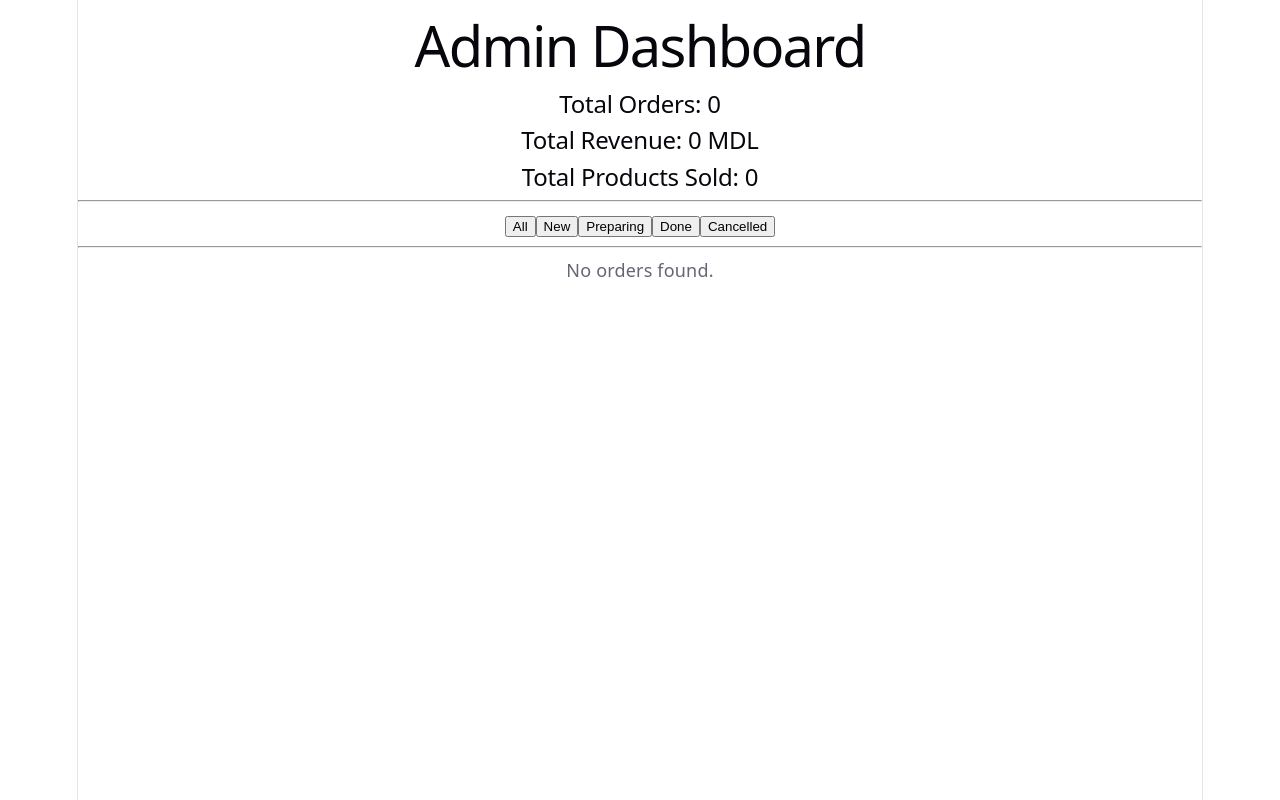
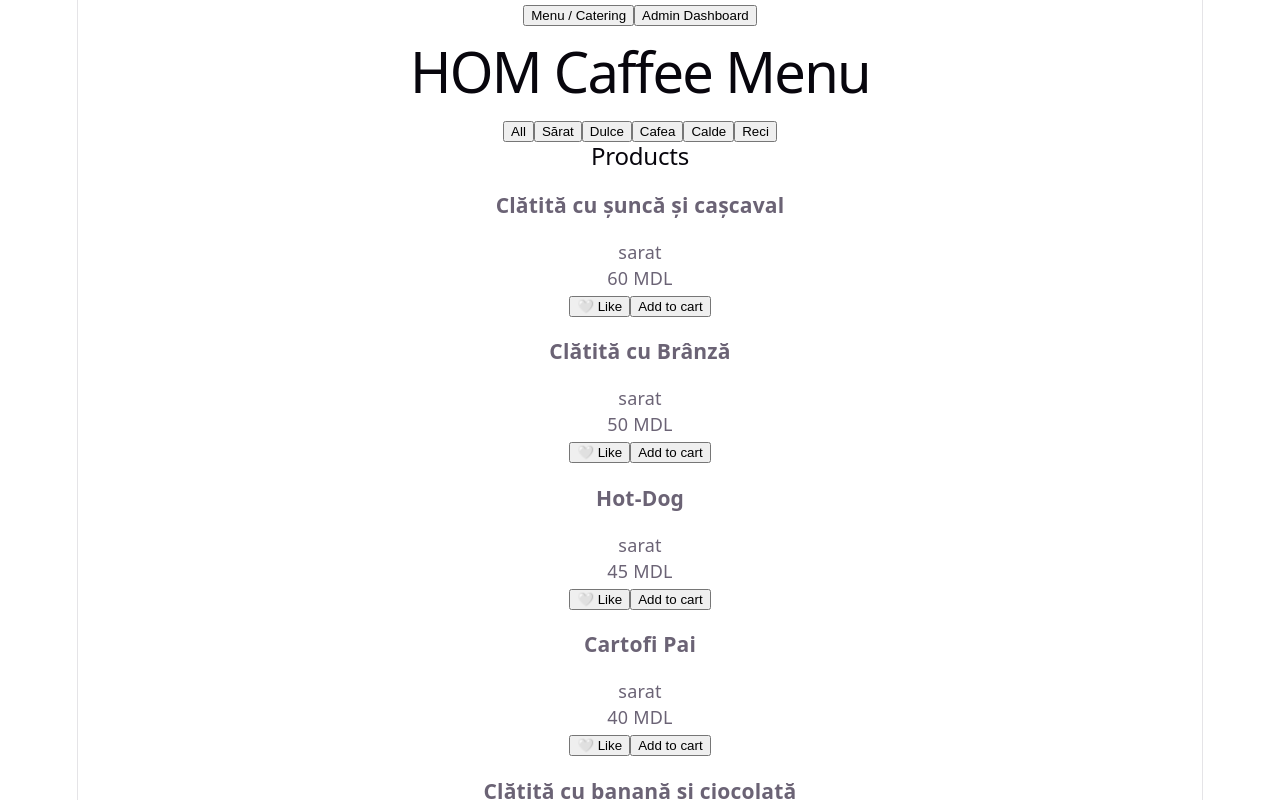
Before and after one commit to CosmaK-47/hom-caffee-lab6, a React (Vite) app: page / in a window 1280 px wide. Shown: the top 800 px of the page. Built offline with nearby package versions, Linux system fonts and the light colour scheme.

Commit message:
Add navigation between menu and admin dashboard

```diff
--- a/src/App.jsx
+++ b/src/App.jsx
@@ -1,7 +1,21 @@
+import { useState } from "react";
+import Menu from "./pages/Menu";
 import Dashboard from "./pages/Dashboard";
 
 function App() {
-  return <Dashboard />;
+  const [page, setPage] = useState("menu");
+
+  return (
+    <div>
+      <nav>
+        <button onClick={() => setPage("menu")}>Menu / Catering</button>
+        <button onClick={() => setPage("dashboard")}>Admin Dashboard</button>
+      </nav>
+
+      {page === "menu" && <Menu />}
+      {page === "dashboard" && <Dashboard />}
+    </div>
+  );
 }
 
 export default App;
```
